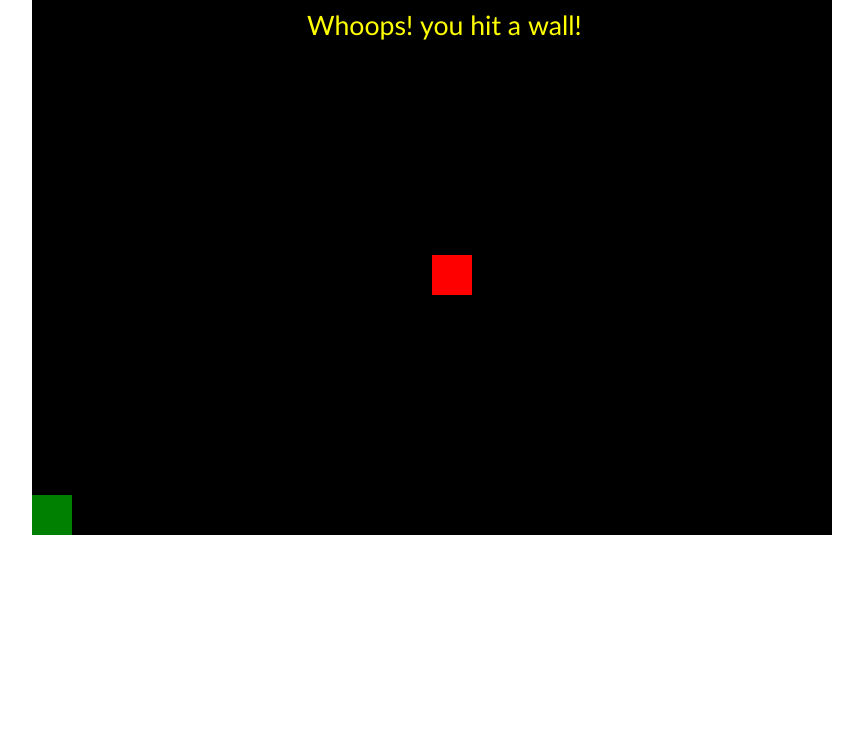
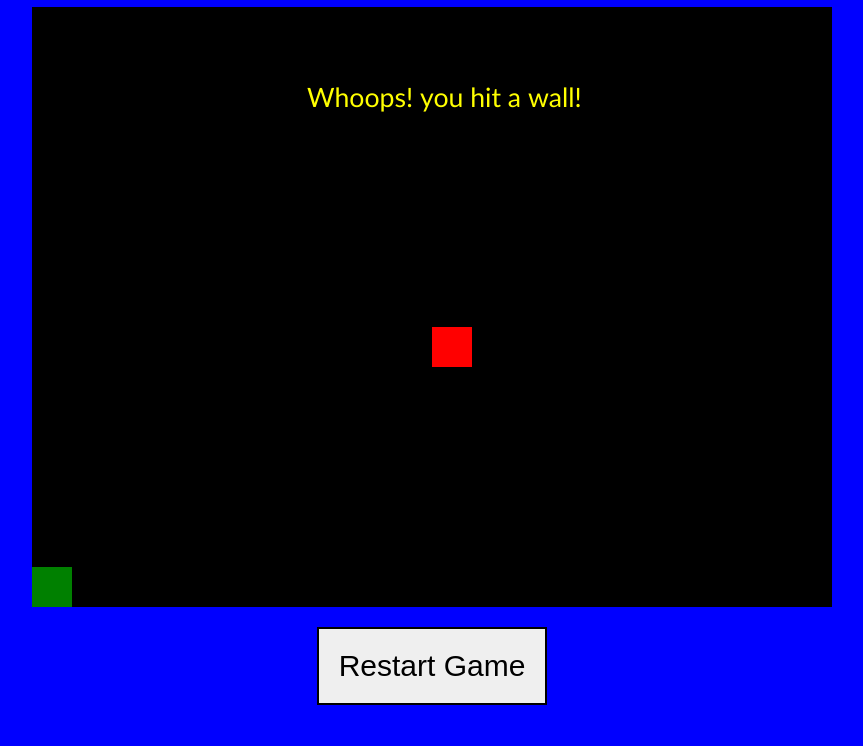
Before and after one commit to gtervet/gtervet.github.io, a plain HTML site: page index.html in a window 1280 px wide. Shown: the part 73-819 px from the top of the page, without its empty margins (208-1071 px from the left). Drawn offline with Linux system fonts and the light colour scheme.

Commit message:
update added

```diff
--- a/index.html
+++ b/index.html
@@ -1,7 +1,7 @@
 <!DOCTYPE html>
 <html>
 <head>
-  <style>
+<style>
     #chunk-game {
       background-color: black;
       display: block;
@@ -9,9 +9,23 @@
       margin-right: auto;
     }
   </style>
+
+  <link rel="stylesheet"
+  type="text/css"
+  href="snake.css">
+
+  <link href="https://fonts.googleapis.com/css?family=Inconsolata&display=swap" rel="stylesheet">
+
 </head>
 <body>
+
+  <h1> Welcome to your Waiting Game<h1>
   <canvas id="chunk-game" height="600" width="800"></canvas>
+
+  <div id="button-div">
+  <button type="button"
+    onclick="location.reload()">Restart Game</button>
+
 
   <script type="text/javascript" src="chunk.js"></script>
   <script type="text/javascript" src="snake.js"></script>
--- /dev/null
+++ b/snake.css
@@ -0,0 +1,20 @@
+body {
+  background-color:blue;
+}
+
+#button-div {
+  text-align: center;
+}
+
+button {
+  border: 2px solid black;
+  padding: 20px;
+  margin: 20px;
+  font-size: 30px;
+
+}
+
+h1 {
+  text-align: center;
+
+}
```
